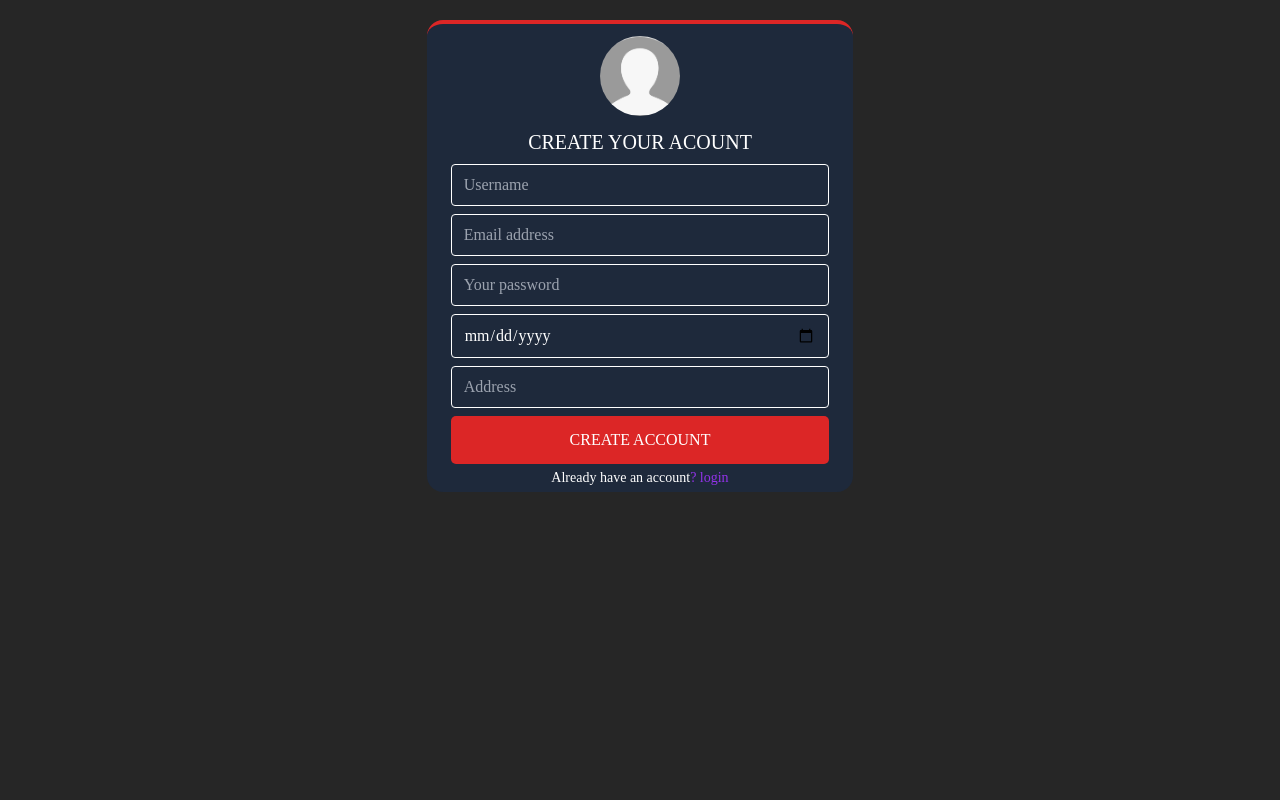
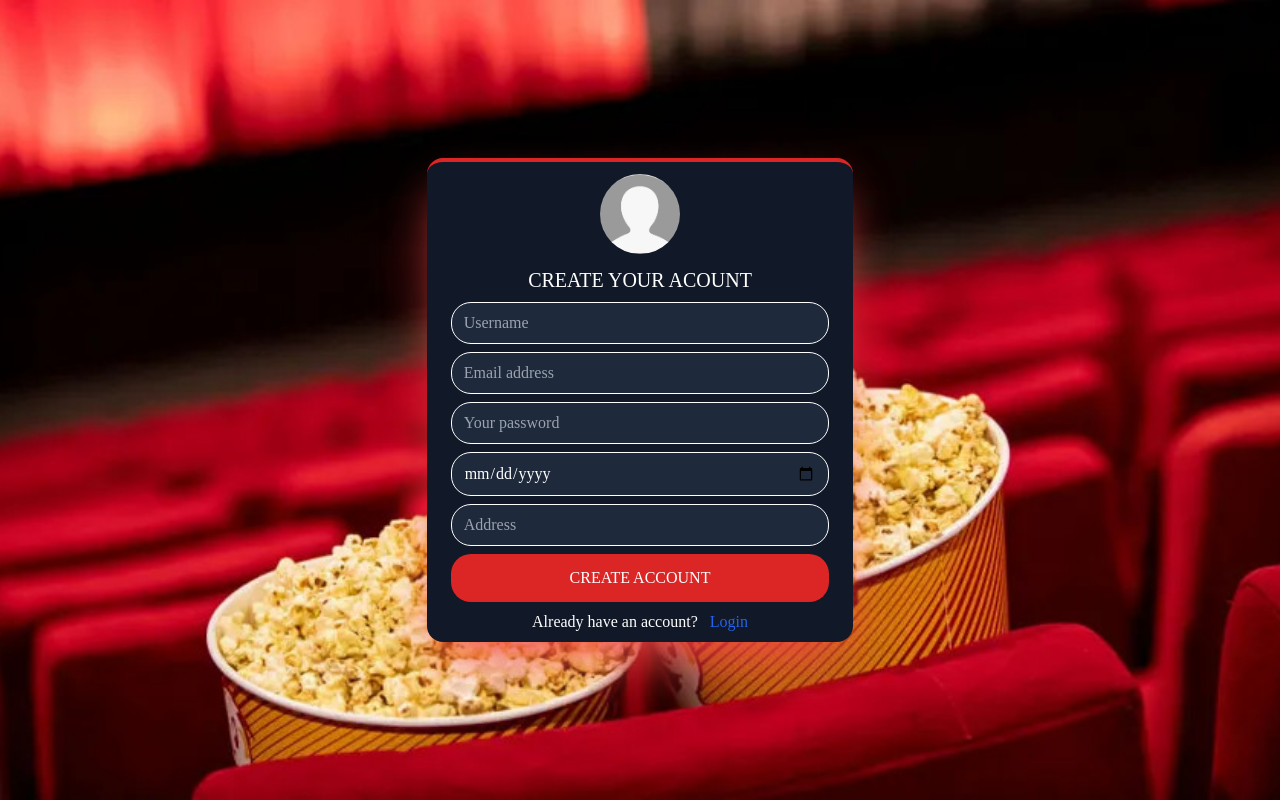
Before and after one commit to Johnrak11/CINEMA_TICKET, a PHP site: page /register in a window 1280 px wide. Run offline with PHP 8.4, Linux system fonts and the light colour scheme; some libraries are stand-ins or nearby versions; some web fonts are replaced.

Commit message:
update on login and register view

```diff
--- a/views/css/main.css
+++ b/views/css/main.css
@@ -1,7 +1,7 @@
 body {
     display: flex;
     padding: 0;
-    height: auto;
+    height: 100vh;
     margin: 0;
     font-family: avenir;
     flex-direction: column;
@@ -61,6 +61,8 @@ dialog {
     overflow: hidden;
     display: flex;
 } */
+
+
 
 @media(max-width:900px) {
     .hamburger {
--- a/views/forms/register_form.view.php
+++ b/views/forms/register_form.view.php
@@ -2,30 +2,27 @@
 require_once('views/partials/head.php');
 ?>
 <style>
-     body {
-          justify-content: center;
-          align-items: center;
-     }
+
 </style>
-<div class="flex bg-slate-800 border-t-4 border-red-600 w-2/6 h-5/8 rounded-2xl rounded-tl-2xl	text-white flex-1 mt-5">
-     <div class=" flex justify-center flex-col  ">
+<div class= "h-full flex justify-center items-center" style="background-image: url('views/images/register_background.jpg'); background-size: cover; background-position: center;">
+     <div class=" flex flex-col bg-gray-900 border-t-4 border-red-600 w-2/6 h-fit rounded-2xl rounded-tl-2 text-white shadow-2xl shadow-red-500">
           <div class="flex flex-col justify-center items-center mt-3 ">
                <img src="views/images/user_account.png" alt="" class="rounded-full w-20 h-20 mb-3	">
                <h3 class="text-xl"> CREATE YOUR ACOUNT</h3>
           </div>
           <form action="" id="forms" class="mr-6 ml-6" method="post">
-               <input name="username" class=" appearance-none border <?= $usernameValid ?  'border-white' : 'border-red-600' ?> rounded w-full py-2 px-3 mt-2 bg-slate-800 " type="text" placeholder="Username" id="username">
+               <input name="username" class=" appearance-none border <?= $usernameValid ?  'border-white' : 'border-red-600' ?> rounded w-full py-2 px-3 mt-2 bg-slate-800 " type="text" style="border-radius:20px;" placeholder="Username" id="username">
                <small class="text-red-400 mt--2" id="usernameError"> <?= $usernameError ?> </small>
-               <input name="email" id='email' class=" appearance-none border <?php echo  $emailValid ?  'border-white' : 'border-red-600' ?> rounded w-full py-2 px-3 mt-2 bg-slate-800" type="email" placeholder="Email address">
+               <input name="email" id='email' class=" appearance-none border <?php echo  $emailValid ?  'border-white' : 'border-red-600' ?> rounded w-full py-2 px-3 mt-2 bg-slate-800" style="border-radius:20px;" type="email" placeholder="Email address">
                <small class="text-red-400" id="emailError"> <?= $emailError ?> </small>
-               <input type="password" name="password" id="password" class=" appearance-none border <?php echo $passwordValid ?  'border-white' : 'border-red-600' ?> rounded w-full py-2 px-3 mt-2 bg-slate-800" placeholder="Your password">
+               <input type="password" name="password" id="password" class=" appearance-none border <?php echo $passwordValid ?  'border-white' : 'border-red-600' ?> rounded w-full py-2 px-3 mt-2 bg-slate-800" style="border-radius:20px;" placeholder="Your password">
                <small class="text-red-400" id="passwordError"> <?= $passwordError ?> </small>
-               <input name="date" id="date" class=" appearance-none border <?php echo $dateValid ?  'border-white' : 'border-red-600' ?> rounded w-full py-2 px-3 mt-2 bg-slate-800" type="date" placeholder="Date of bairt">
+               <input name="date" id="date" class=" appearance-none border <?php echo $dateValid ?  'border-white' : 'border-red-600' ?> rounded w-full py-2 px-3 mt-2 bg-slate-800" style="border-radius:20px;" type="date" placeholder="Date of bairt">
                <small class="text-red-400" id="dateError"> <?= $dateError ?> </small>
-               <input name="address" id="address" class=" appearance-none border <?php echo $addressValid ?  'border-white' : 'border-red-600' ?> rounded w-full py-2 px-3 mt-2 bg-slate-800" type="text" placeholder="Address">
+               <input name="address" id="address" class=" appearance-none border <?php echo $addressValid ?  'border-white' : 'border-red-600' ?> rounded w-full py-2 px-3 mt-2 bg-slate-800" style="border-radius:20px;" type="text" placeholder="Address">
                <small class=" text-red-500 " id="addressError"> <?= $addressError ?> </small>
-               <button class="bg-red-600 mt-2  p-3 w-full rounded-1xl" style="border-radius:5px;" type="submit"> CREATE ACCOUNT</button>
-               <span class="flex justify-center p-1 mt--10 text-sm">Already have an account <a href="login" class="text-purple-600">? login</a></span>
+               <button class="bg-red-600 mt-2  p-3 w-full rounded-1xl" style="border-radius:20px;" type="submit"> CREATE ACCOUNT</button>
+               <p class="flex justify-center p-2">Already have an account? <a href="login" class="text-blue-600 hover:text-red-800 ml-3">Login</a></p>
           </form>
      </div>
 </div>
```
Also changed, not shown: views/forms/login_form.view.php (+7 -7 lines), views/images/GettyImages-1243093587.webp (added), views/images/cinema_seat.jpg (added), views/images/register_background.jpg (added), views/images/seats.jpg (added).
